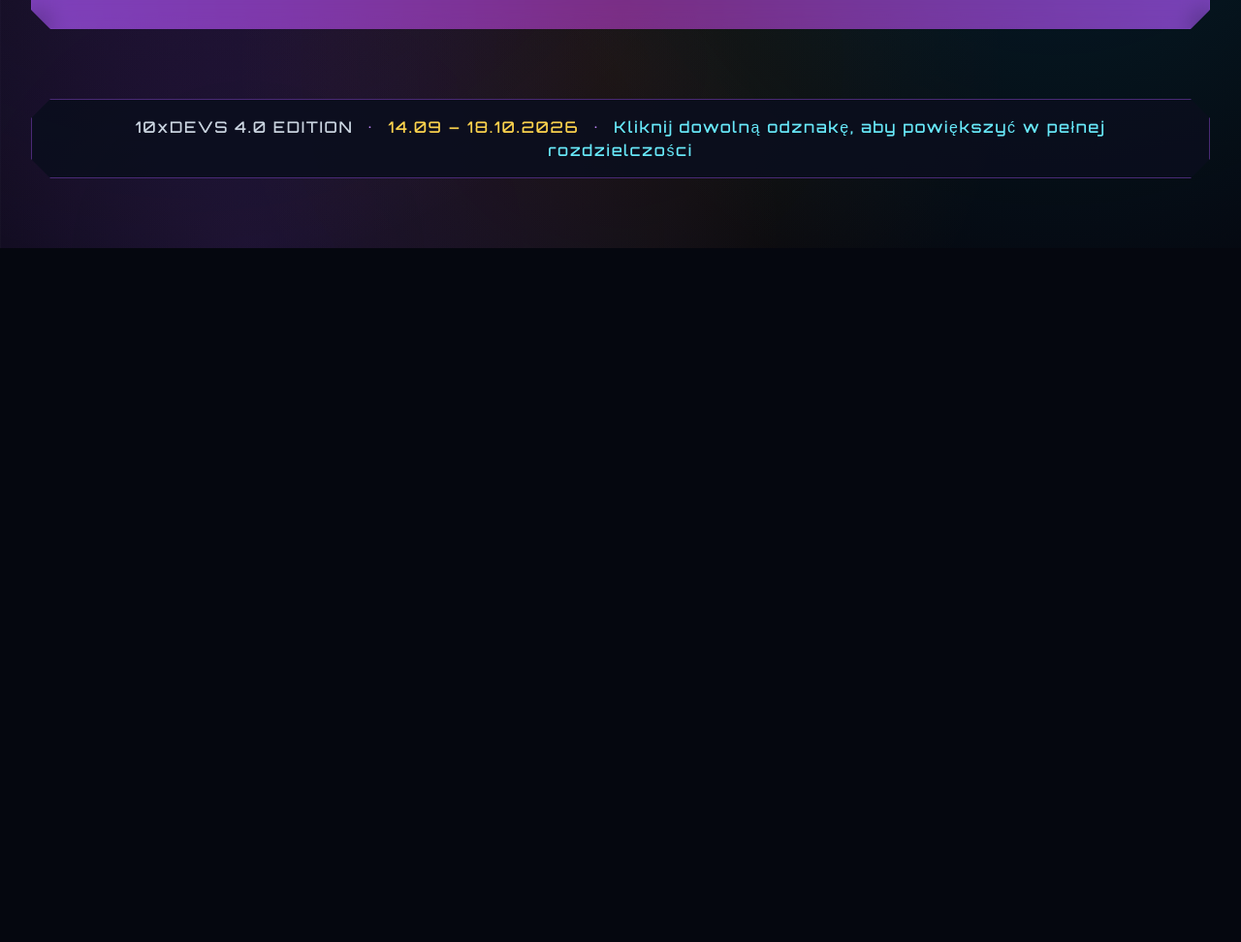
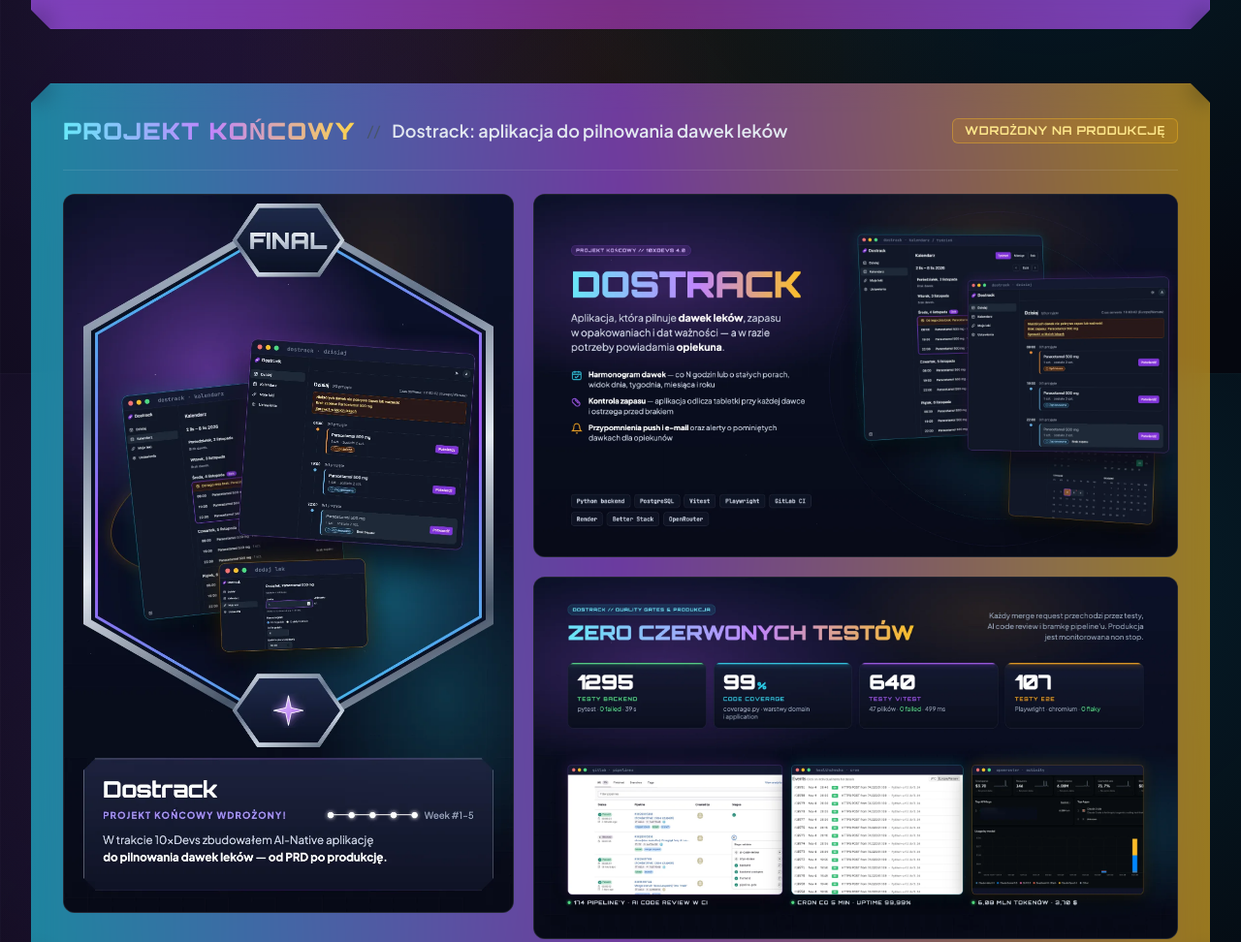
Before and after one commit to aturewicz/10xdevs-summary, a plain HTML site: page index.html in a window 1280 px wide. Shown: the part 3615-4587 px from the top of the page at 97% size. Before the commit the page ends 3871 px from the top, so only its background shows below. Drawn offline with nearby package versions, Linux system fonts and the light colour scheme.

Commit message:
Add Dostrack final project section with showcase graphics
Adds a "Projekt końcowy" section below the weekly badges with three
graphics in the page's HUD style: a badge-format card, an app overview
and a quality/ops board. Wide graphics open in a wider lightbox.

Co-Authored-By: Claude Opus 5.5 <noreply@anthropic.com>

```diff
--- a/index.html
+++ b/index.html
@@ -308,6 +308,53 @@
     <!-- KONTENER NA SEKCJE TYGODNI (GENEROWANY DYNAMICZNIE Z TWOICH ORYGINALNYCH ZDJĘĆ) -->
     <main id="weeks-container" class="space-y-12"></main>
 
+    <!-- PROJEKT KOŃCOWY: DOSTRACK -->
+    <section aria-labelledby="dostrack-heading" class="relative p-[1px] bg-gradient-to-r from-cyan-400/60 via-purple-500/60 to-amber-400/60 hud-frame shadow-[0_0_50px_rgba(168,85,247,0.18)]">
+      <div class="bg-[#090d1c]/92 backdrop-blur-md p-5 sm:p-8 hud-frame">
+        <div class="flex flex-col sm:flex-row sm:items-center justify-between gap-3 pb-6 mb-6 border-b border-white/10">
+          <div class="flex flex-wrap items-center gap-3">
+            <span id="dostrack-heading" class="font-hud text-xl sm:text-2xl font-black tracking-wider bg-gradient-to-r from-cyan-300 via-purple-400 to-amber-300 bg-clip-text text-transparent">
+              PROJEKT KOŃCOWY
+            </span>
+            <span class="text-slate-600 hidden sm:inline">//</span>
+            <span class="text-slate-200 font-semibold text-base sm:text-lg">
+              Dostrack: aplikacja do pilnowania dawek leków
+            </span>
+          </div>
+          <span class="self-start sm:self-auto px-3 py-1 rounded-md border text-xs font-hud font-bold tracking-wider bg-amber-500/15 border-amber-400/40 text-amber-200">
+            WDROŻONY NA PRODUKCJĘ
+          </span>
+        </div>
+
+        <div class="grid grid-cols-1 md:grid-cols-[7fr_10fr] gap-4 sm:gap-5 items-start">
+          <div onclick="openLightbox('images/dostrack-showcase/dostrack-card.jpg', 'images/dostrack-showcase/dostrack-card.webp')"
+               class="badge-card group relative rounded-xl overflow-hidden bg-[#090d1a] border border-white/10 hover:shadow-[0_10px_35px_rgba(168,85,247,0.35)] hover:border-purple-400 cursor-pointer">
+            <img src="images/dostrack-showcase/dostrack-card.webp" alt="Dostrack: karta projektu końcowego" width="920" height="1470" loading="lazy" decoding="async" class="w-full h-auto block" />
+            <div class="absolute inset-0 bg-gradient-to-t from-black/60 via-transparent to-transparent opacity-0 group-hover:opacity-100 transition-opacity flex items-end justify-center pb-3">
+              <span class="px-2.5 py-1 rounded bg-black/80 text-[11px] font-hud tracking-wider text-white border border-white/20">POWIĘKSZ 🔍</span>
+            </div>
+          </div>
+
+          <div class="grid gap-4 sm:gap-5">
+            <div onclick="openLightbox('images/dostrack-showcase/dostrack-hero.jpg', 'images/dostrack-showcase/dostrack-hero.webp', true)"
+                 class="badge-card group relative rounded-xl overflow-hidden bg-[#090d1a] border border-white/10 hover:shadow-[0_10px_35px_rgba(34,211,238,0.35)] hover:border-cyan-400 cursor-pointer">
+              <img src="images/dostrack-showcase/dostrack-hero.webp" alt="Dostrack: najważniejsze funkcje i zrzuty aplikacji" width="1920" height="1080" loading="lazy" decoding="async" class="w-full h-auto block" />
+              <div class="absolute inset-0 bg-gradient-to-t from-black/60 via-transparent to-transparent opacity-0 group-hover:opacity-100 transition-opacity flex items-end justify-center pb-3">
+                <span class="px-2.5 py-1 rounded bg-black/80 text-[11px] font-hud tracking-wider text-white border border-white/20">POWIĘKSZ 🔍</span>
+              </div>
+            </div>
+            <div onclick="openLightbox('images/dostrack-showcase/dostrack-ops.jpg', 'images/dostrack-showcase/dostrack-ops.webp', true)"
+                 class="badge-card group relative rounded-xl overflow-hidden bg-[#090d1a] border border-white/10 hover:shadow-[0_10px_35px_rgba(245,158,11,0.35)] hover:border-amber-400 cursor-pointer">
+              <img src="images/dostrack-showcase/dostrack-ops.webp" alt="Dostrack: testy, pipeline i monitoring produkcji" width="1920" height="1080" loading="lazy" decoding="async" class="w-full h-auto block" />
+              <div class="absolute inset-0 bg-gradient-to-t from-black/60 via-transparent to-transparent opacity-0 group-hover:opacity-100 transition-opacity flex items-end justify-center pb-3">
+                <span class="px-2.5 py-1 rounded bg-black/80 text-[11px] font-hud tracking-wider text-white border border-white/20">POWIĘKSZ 🔍</span>
+              </div>
+            </div>
+          </div>
+        </div>
+      </div>
+    </section>
+
     <!-- STOPKA -->
     <footer class="text-center pb-8 pt-4">
       <div class="inline-block px-8 py-4 bg-[#0a0e1d]/90 border border-purple-500/40 hud-frame shadow-[0_0_30px_rgba(168,85,247,0.15)]">
@@ -321,7 +368,7 @@
 
   <!-- MODAL / LIGHTBOX DO POWIĘKSZANIA ORYGINALNYCH ODZNAK -->
   <div id="lightbox" class="fixed inset-0 z-50 hidden bg-black/85 backdrop-blur-md flex items-center justify-center p-4" onclick="closeLightbox()">
-    <div class="relative max-w-lg w-full animate-[fadeIn_0.2s_ease-out]" onclick="event.stopPropagation()">
+    <div id="lightbox-frame" class="relative max-w-lg w-full animate-[fadeIn_0.2s_ease-out]" onclick="event.stopPropagation()">
       <button onclick="closeLightbox()" class="absolute -top-12 right-0 px-4 py-1.5 bg-slate-800/90 hover:bg-purple-600 text-white font-hud text-xs tracking-wider rounded-lg border border-slate-600 transition cursor-pointer">
         ZAMKNIJ [ESC]
       </button>
@@ -545,7 +592,12 @@
     const lightbox = document.getElementById('lightbox');
     const lightboxImg = document.getElementById('lightbox-img');
 
-    function openLightbox(src, thumb) {
+    const lightboxFrame = document.getElementById('lightbox-frame');
+
+    function openLightbox(src, thumb, wide = false) {
+      // Szerokie grafiki (16:9) dostają szersze okno niż pionowe odznaki
+      lightboxFrame.classList.toggle('max-w-lg', !wide);
+      lightboxFrame.classList.toggle('max-w-6xl', wide);
       // Najpierw miniatura (jest już w cache), potem podmiana na pełną rozdzielczość
       lightboxImg.src = thumb || src;
       const full = new Image();
```
Also changed, not shown: images/dostrack-showcase/dostrack-card.jpg (added), images/dostrack-showcase/dostrack-card.webp (added), images/dostrack-showcase/dostrack-hero.jpg (added), images/dostrack-showcase/dostrack-hero.webp (added), images/dostrack-showcase/dostrack-ops.jpg (added), images/dostrack-showcase/dostrack-ops.webp (added), 1 other file.
